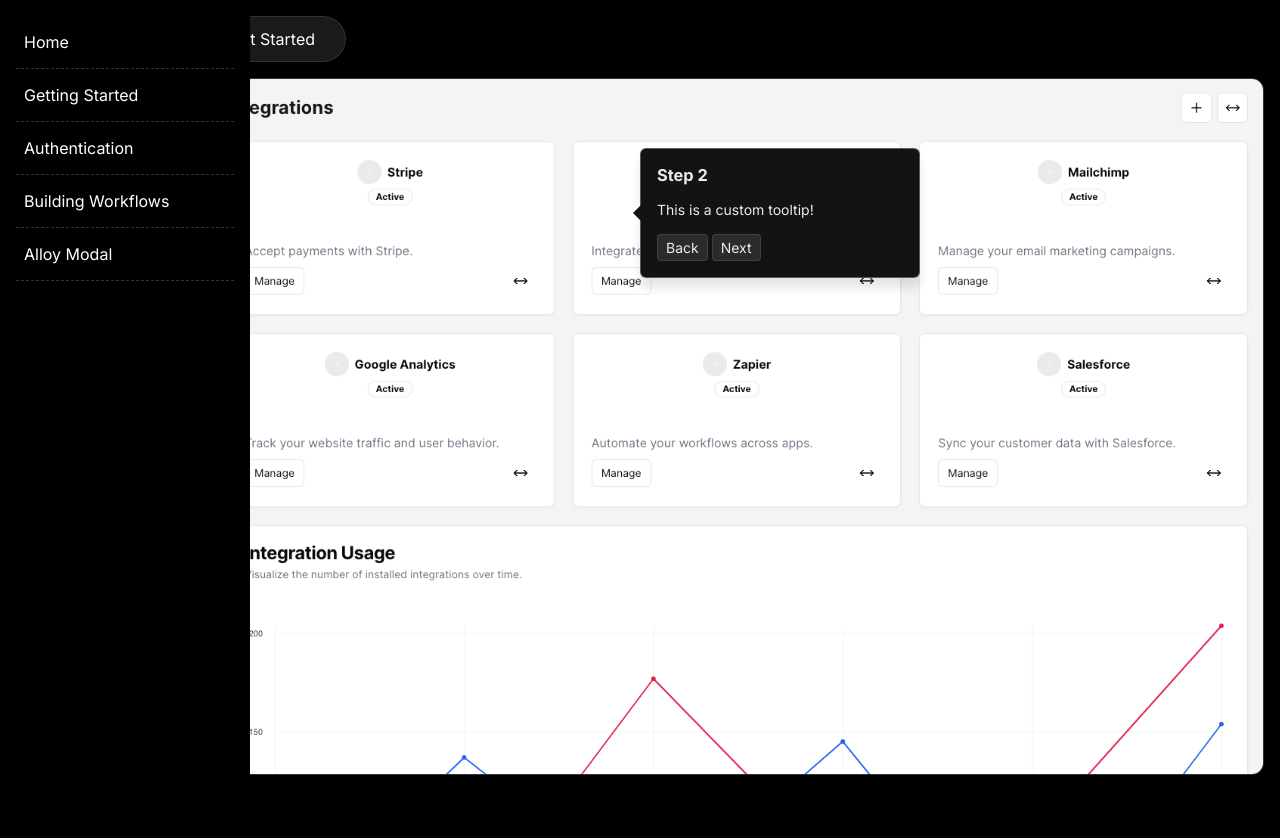
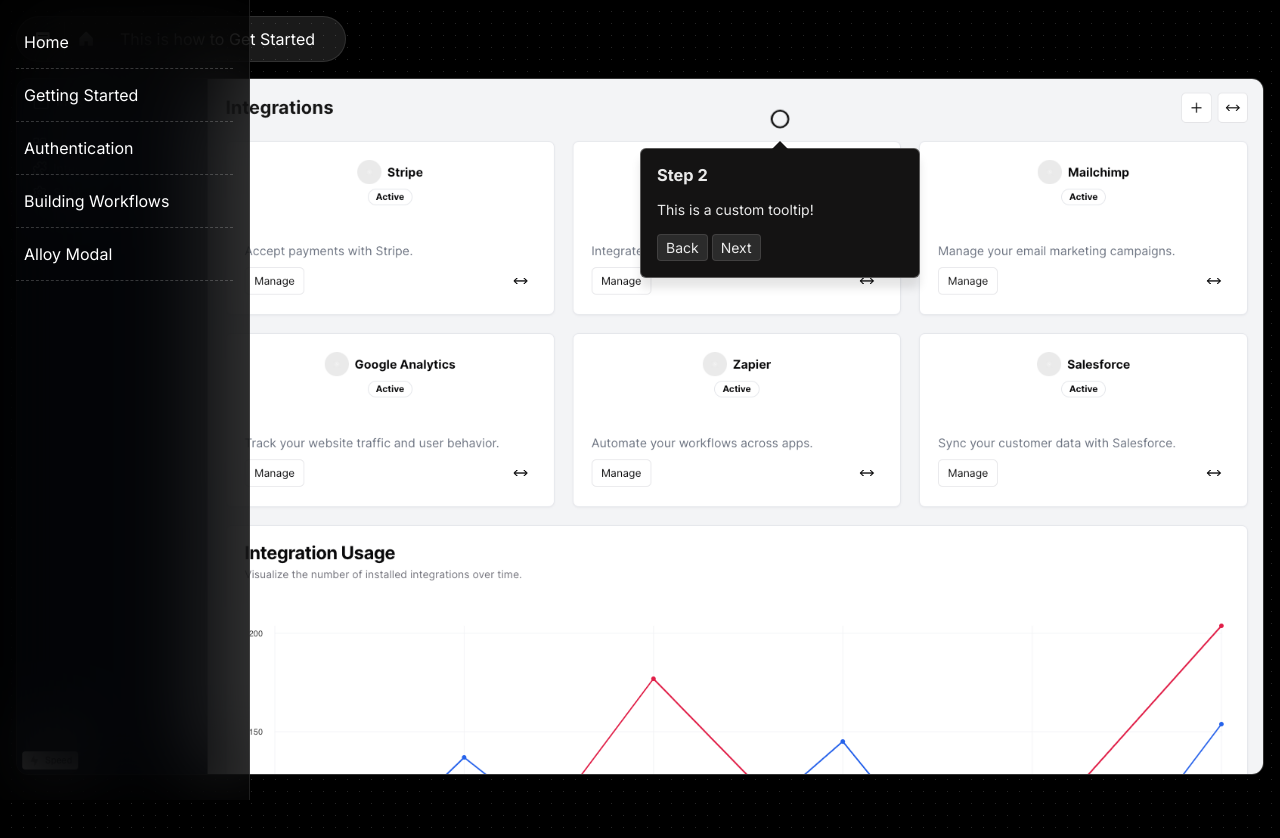
Before and after one commit to filipeafns/onboard-app, a Next.js app: page /01-workflow-builder/step2 in a window 1280 px wide. Shown: the top 838 px of the page. Built offline with nearby package versions, Linux system fonts and the light colour scheme.

Commit message:
Add pulse element

```diff
--- a/src/app/01-workflow-builder/step1/page.js
+++ b/src/app/01-workflow-builder/step1/page.js
@@ -9,7 +9,7 @@
       <Navigation />
       <div className="shot-container">
         <div className="hotspot">
-          <Tooltip title="Step 1" text="Navigate your integrations settings by exploring the tabs." top={5} left={10} backLink="/" nextLink="/01-workflow-builder/step2" direction="right" />
+          <Tooltip title="Step 1" text="Navigate your integrations settings by exploring the tabs." top={5} left={10} backLink="/" nextLink="/01-workflow-builder/step2" direction="bottom" />
           <img src="/test.png" />
         </div>
       </div>
--- a/src/app/01-workflow-builder/step2/page.js
+++ b/src/app/01-workflow-builder/step2/page.js
@@ -9,7 +9,7 @@
       <Navigation />
       <div className="shot-container">
         <div className="hotspot">
-          <Tooltip title="Step 2" text="This is a custom tooltip!" top={10} left={50} backLink="/01-workflow-builder/step1" nextLink="/01-workflow-builder/step3" direction="left" />
+          <Tooltip title="Step 2" text="This is a custom tooltip!" top={10} left={50} backLink="/01-workflow-builder/step1" nextLink="/01-workflow-builder/step3" direction="top" />
           <img src="/test.png" />
         </div>
       </div>
--- a/src/app/01-workflow-builder/step3/page.js
+++ b/src/app/01-workflow-builder/step3/page.js
@@ -9,7 +9,7 @@
       <Navigation />
       <div className="shot-container">
         <div className="hotspot">
-          <Tooltip title="Step 3" text="What's going on here on step 3?" top={75} left={40} backLink="/01-workflow-builder/step2" nextLink="/01-workflow-builder/step1" direction="left" />
+          <Tooltip title="Step 3" text="What's going on here on step 3?" top={75} left={40} backLink="/01-workflow-builder/step2" nextLink="/01-workflow-builder/step1" direction="right" />
           <img src="/test2.png" />
         </div>
       </div>
--- a/src/app/globals.css
+++ b/src/app/globals.css
@@ -21,6 +21,8 @@
   -webkit-text-size-adjust: none;
   text-size-adjust: none;
   font-family: "Inter", sans-serif;
+  background-image: url("/bg.svg");
+  background-repeat: repeat;
   background-color: #000;
 }
 
@@ -97,13 +99,15 @@
   flex-direction: column;
   width: 250px;
   height: 100%;
-  background-color: #000;
+  background-color: rgba(0, 0, 0, 0.8);
+  backdrop-filter: blur(40px);
   opacity: 0;
   color: #fff;
   padding: 16px;
   z-index: 1;
   transform: translateX(-210px);
   transition: .2s all ease;
+  border-right: 1px solid rgba(255, 255, 255, 0.1);
 }
 
 .navigation li {
@@ -159,11 +163,27 @@
   border-style: solid;
 }
 
+.tooltip::before {
+  content: "";
+  position: absolute;
+  width: 20px;
+  height: 20px;
+  border-radius: 20px;
+  border: 2px solid #000000;
+  animation: pulse 2s cubic-bezier(0, 0.62, 0, 0.74) infinite;
+}
+
 .tooltip-bottom::after {
   bottom: -16px;
   left: 50%;
   transform: translateX(-50%);
   border-color: #141313 transparent transparent transparent;
+}
+
+.tooltip-bottom::before {
+  bottom: -40px;
+  left: 50%;
+  transform: translateX(-50%) scale(0);
 }
 
 .tooltip-left::after {
@@ -173,11 +193,22 @@
   border-color: transparent #141313 transparent transparent;
 }
 
+.tooltip-left::before {
+  left: -50px;
+  top: 50%;
+  transform: translateY(-50%) scale(0);
+}
+
 .tooltip-top::after {
   top: -16px;
   left: 50%;
   transform: translateX(-50%);
   border-color: transparent transparent #141313 transparent;
+}
+.tooltip-top::before {
+  top: -40px;
+  left: 50%;
+  transform: translateX(-50%) scale(0);
 }
 
 .tooltip-right::after {
@@ -185,6 +216,11 @@
   top: 50%;
   transform: translateY(-50%);
   border-color: transparent transparent transparent #141313;
+}
+.tooltip-right::before {
+  right: -50px;
+  top: 50%;
+  transform: translateY(-50%) scale(0);
 }
 
 .button-group {
@@ -232,18 +268,20 @@
 
 .home {
   color: #fff;
+  padding: 5rem;
 }
 
 .card a {
   display: flex;
   flex-direction: column;
-  background-color: rgba(255, 255, 255, 0.1);
+  background-color: rgb(9, 9, 9);
   padding: 16px;;
   gap: 16px;
   width: 300px;
   height: 320px;
-  border: 1px solid rgba(255, 255, 255, 0.1);
+  border: 1px solid rgba(255, 255, 255, 0.05);
   transition: all .2s ease-out;
+  border-radius: 8px;
 }
 
 .card p {
@@ -273,4 +311,13 @@
   100% {
     transform: translateX(0); /* Slide to the original position */
   }
+
 }
+@keyframes pulse {
+  0% {
+    transform: translateX(-50%) scale(0);
+  }
+  100% {
+    transform: translateX(-50%) scale(1);
+  }
+}
```
Also changed, not shown: public/bg.svg (added).
